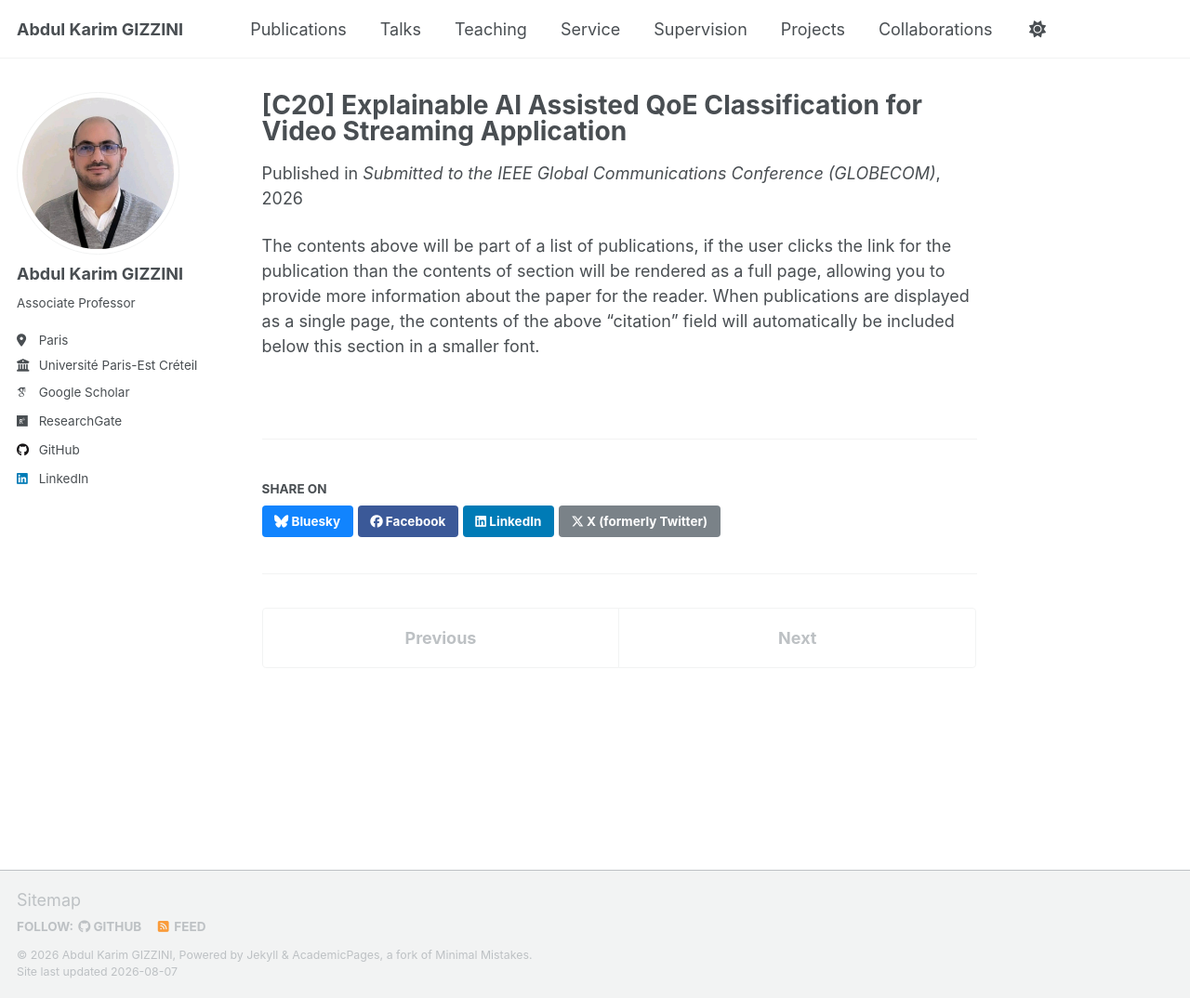
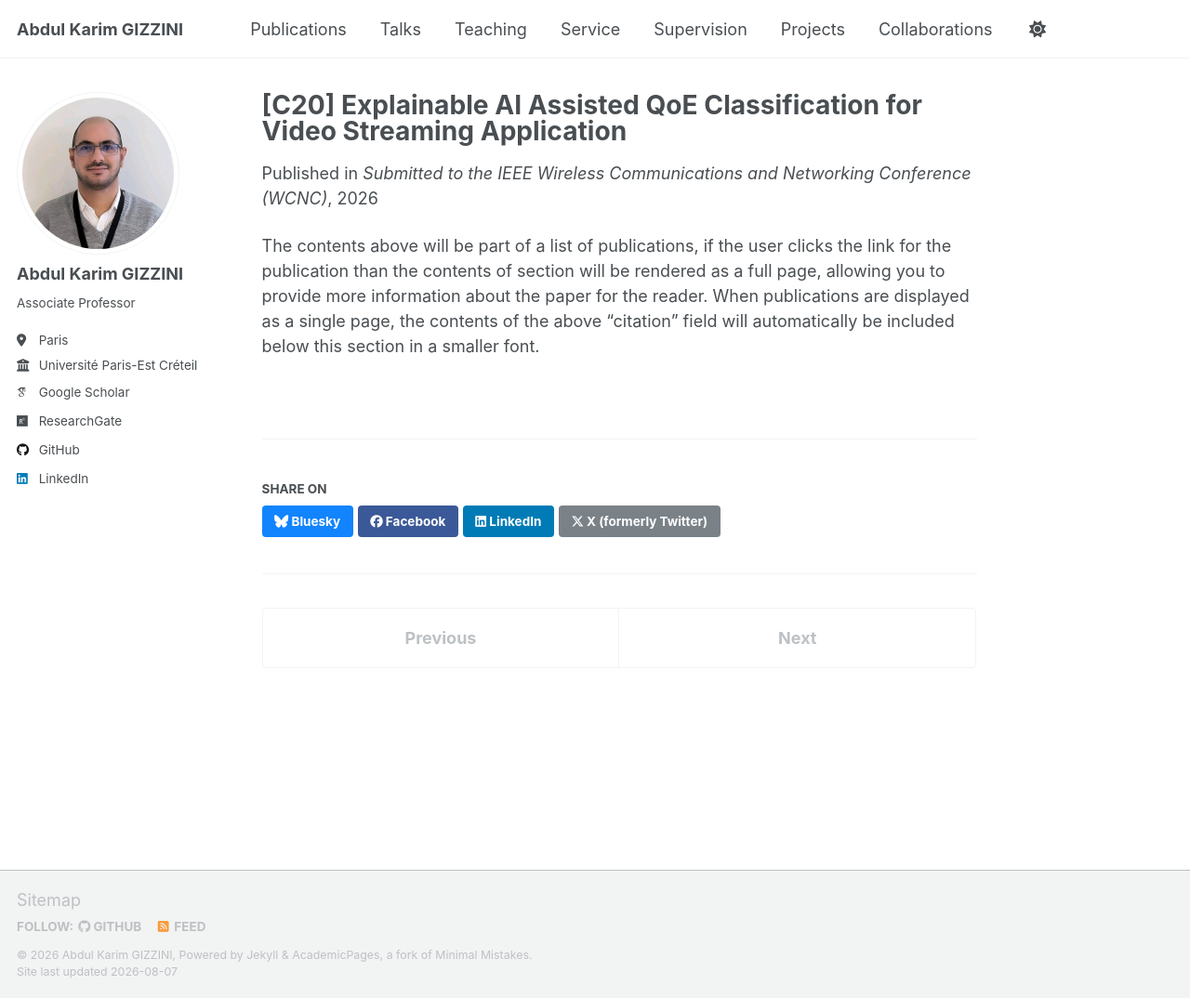
Before and after one commit to abdulkarimgizzini/abdulkarimgizzini-website, a Jekyll site: the page built from _publications/C20.md, in a window 1280 px wide and 1074 px high. Shown: the whole window at 93% size. Built offline with Jekyll 4.4.1, drawn with Linux system fonts in a browser that asks for light colours; some web fonts are replaced; a script that is not in the unit is left out.

Commit message:
Update venue for conference submission

```diff
--- a/_publications/C20.md
+++ b/_publications/C20.md
@@ -5,7 +5,7 @@ category: manuscripts_submitted
 permalink: /publication/2024-02-17-paper-title-number-4
 excerpt: ' '
 date: 2026-04-28
-venue: 'Submitted to the IEEE Global Communications Conference (GLOBECOM)'
+venue: 'Submitted to the IEEE Wireless Communications and Networking Conference (WCNC)'
 paperurl: ''
 # bibtexurl: 'https://scholar.googleusercontent.com/scholar.bib?q=info:JOacV3wahRUJ:scholar.google.com/&output=citation&scisdr=CgL1daADENKYq2n8QS4:AAZF9b8AAAAAaKr6WS5IFvvD0bR7FcA57B25_C0&scisig=AAZF9b8AAAAAaKr6WdtLLtrjDZSK9ITJfGLbosk&scisf=4&ct=citation&cd=-1&hl=en&scfhb=1'
 [//]: # citation: 'Your Name, You. (2024). &quot;Paper Title Number 3.&quot; <i>GitHub Journal of Bugs</i>. 1(3).'
```
